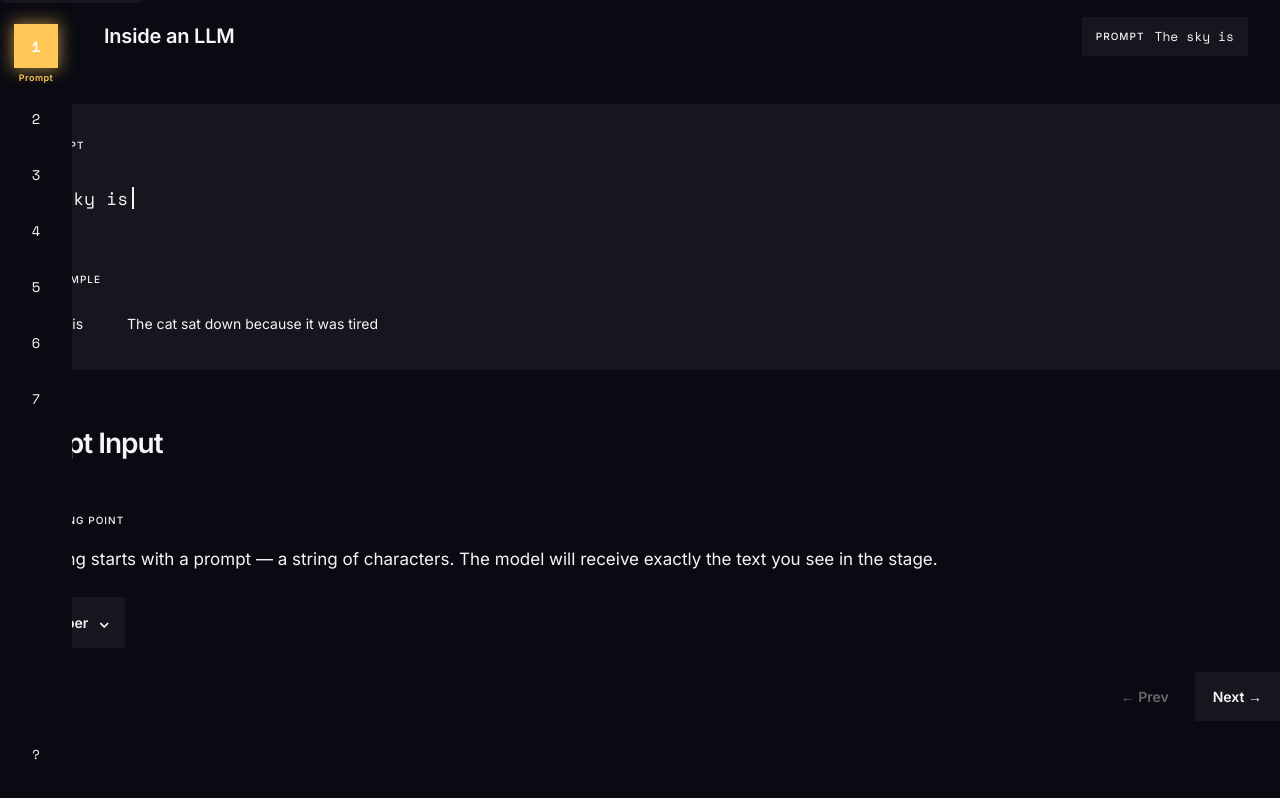
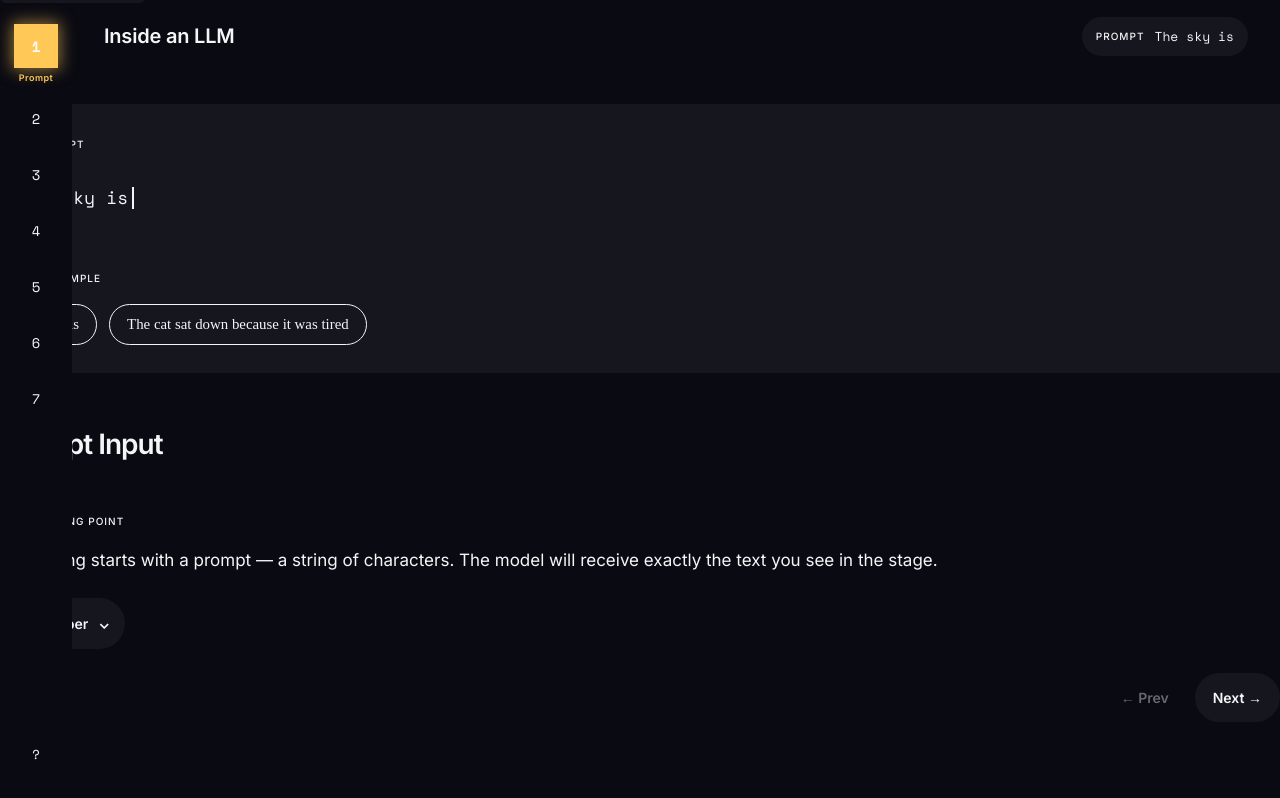
Before and after one commit to thanhthuynh/llm-visualization, a React (Vite) app: page /#prompt in a window 1280 px wide. Built offline with nearby package versions, Linux system fonts and the light colour scheme.

Commit message:
refactor(chip): migrate from inline styles to Tailwind utilities + CSS-var passthrough

```diff
--- a/src/components/Chip.tsx
+++ b/src/components/Chip.tsx
@@ -9,23 +9,42 @@ interface ChipProps {
 }
 
 export function Chip({ children, onClick, active = false, accent, variant = 'token' }: ChipProps) {
-  const style: CSSProperties = {
-    display: 'inline-flex',
-    alignItems: 'center',
-    padding: variant === 'example' ? '10px 16px' : '10px 16px',
-    borderRadius: 'var(--radius-pill)',
-    border: `1px solid ${active && accent ? accent : 'var(--color-border)'}`,
-    background: 'var(--color-surface-card)',
-    color: 'var(--color-text-primary)',
-    fontFamily: variant === 'token' ? 'var(--font-mono)' : 'var(--font-body)',
-    fontSize: variant === 'token' ? 15 : 14,
-    lineHeight: variant === 'token' ? '22px' : 1.3,
-    cursor: onClick ? 'pointer' : 'default',
-    boxShadow: active && accent ? `0 0 8px 1px ${accent}66` : 'none',
+  const isToken = variant === 'token'
+  const ringColor = active && accent ? accent : 'var(--color-border)'
+  const shadow = active && accent ? `0 0 8px 1px ${accent}66` : 'none'
+
+  const dynamicStyle = {
+    '--chip-ring': ringColor,
+    '--chip-shadow': shadow,
+  } as CSSProperties
+
+  const baseClass = [
+    'inline-flex items-center px-4 py-[10px]',
+    'rounded-(--radius-pill)',
+    'border border-(--chip-ring)',
+    'bg-(--color-surface-card) text-(--color-text-primary)',
+    'shadow-[var(--chip-shadow)]',
+    isToken
+      ? 'font-[family-name:--font-mono] text-[15px] leading-[22px]'
+      : 'font-[family-name:--font-body] text-sm leading-[1.3]',
+    onClick ? 'cursor-pointer' : 'cursor-default',
+  ].join(' ')
+
+  if (!onClick) {
+    return (
+      <span style={dynamicStyle} className={baseClass}>
+        {children}
+      </span>
+    )
   }
-  if (!onClick) return <span style={style}>{children}</span>
   return (
-    <button type="button" style={style} aria-pressed={active} onClick={onClick}>
+    <button
+      type="button"
+      style={dynamicStyle}
+      className={baseClass}
+      aria-pressed={active}
+      onClick={onClick}
+    >
       {children}
     </button>
   )
```
